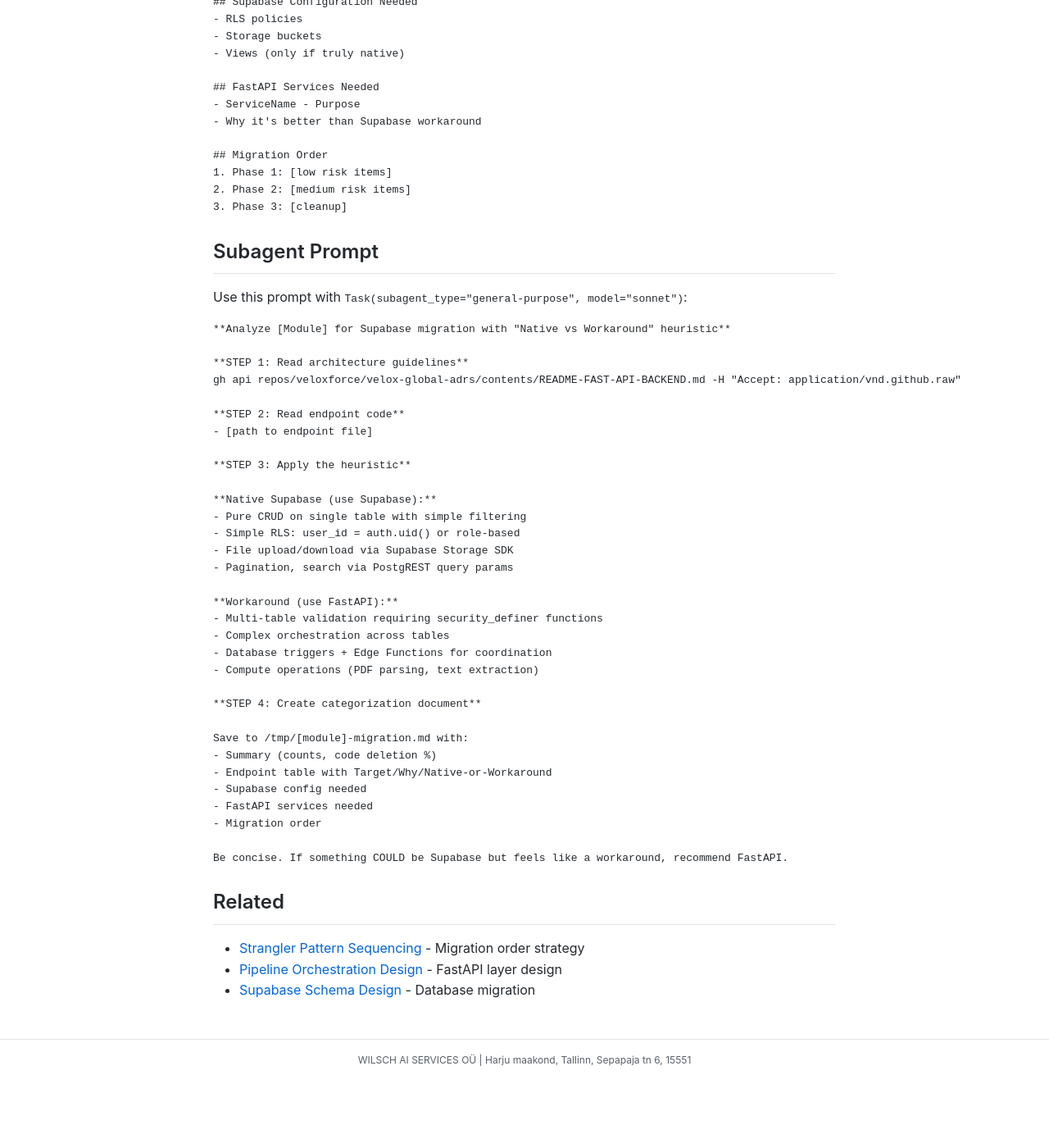
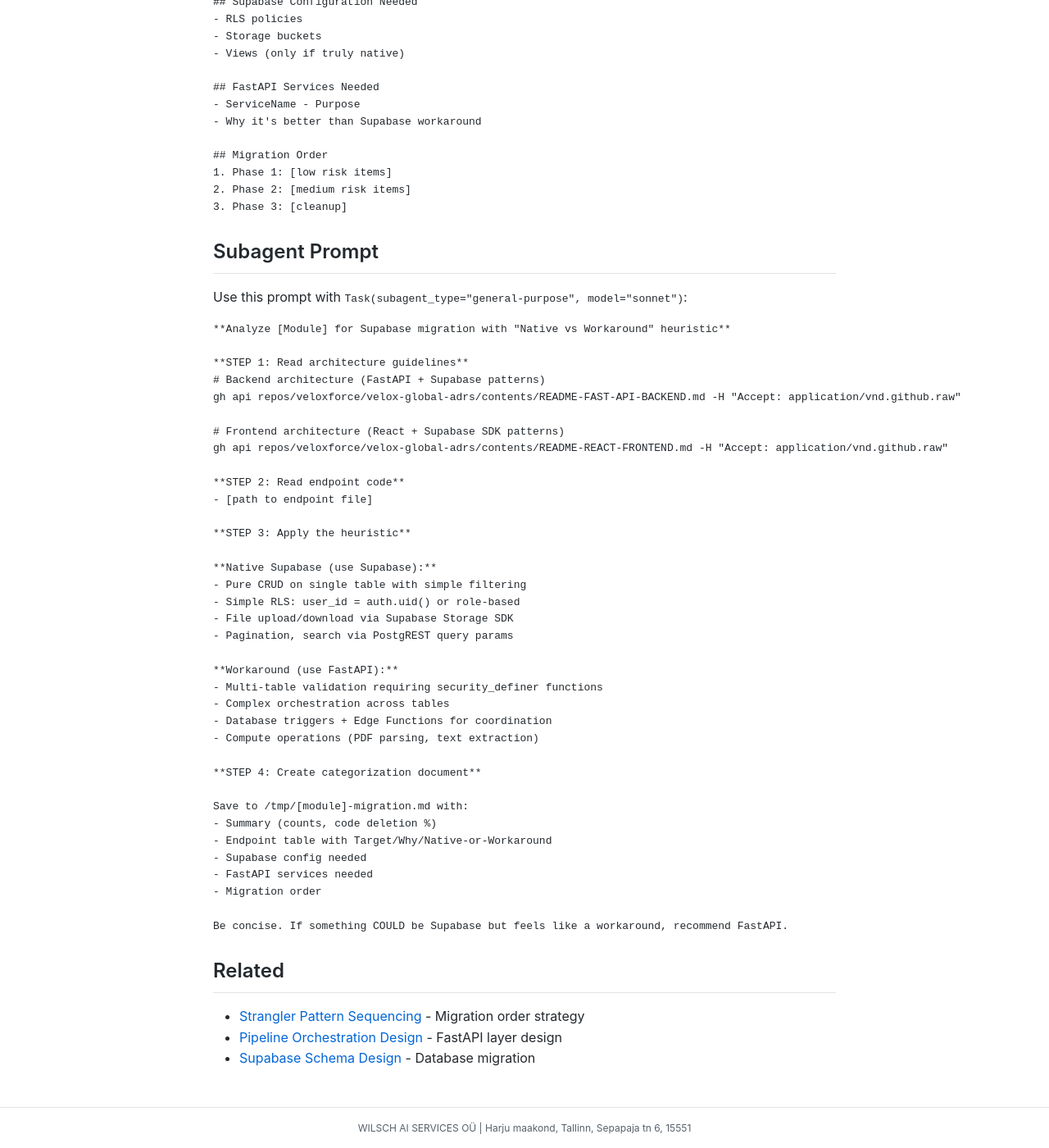
Before and after one commit to MariusWilsch/public-wilsch-ai-pages, a Jekyll site: the page built from project/paul_youtube_fullstack/endpoint-migration-template.md, in a window 1280 px wide and 1400 px high, scrolled down 1541 px. Shown: the whole window at 82% size. Built offline with Jekyll 4.4.1, drawn with Linux system fonts in a browser that asks for light colours; our own code applies the rules of GitHub Pages for plain Markdown files; before the commit the page ends 2858 px from its top, so only the background shows below that.

Commit message:
Sync from hippocampus 2025-12-21

```diff
--- a/project/paul_youtube_fullstack/endpoint-migration-template.md
+++ b/project/paul_youtube_fullstack/endpoint-migration-template.md
@@ -72,7 +72,11 @@ Use this prompt with `Task(subagent_type="general-purpose", model="sonnet")`:
 **Analyze [Module] for Supabase migration with "Native vs Workaround" heuristic**
 
 **STEP 1: Read architecture guidelines**
+# Backend architecture (FastAPI + Supabase patterns)
 gh api repos/veloxforce/velox-global-adrs/contents/README-FAST-API-BACKEND.md -H "Accept: application/vnd.github.raw"
+
+# Frontend architecture (React + Supabase SDK patterns)
+gh api repos/veloxforce/velox-global-adrs/contents/README-REACT-FRONTEND.md -H "Accept: application/vnd.github.raw"
 
 **STEP 2: Read endpoint code**
 - [path to endpoint file]
```
